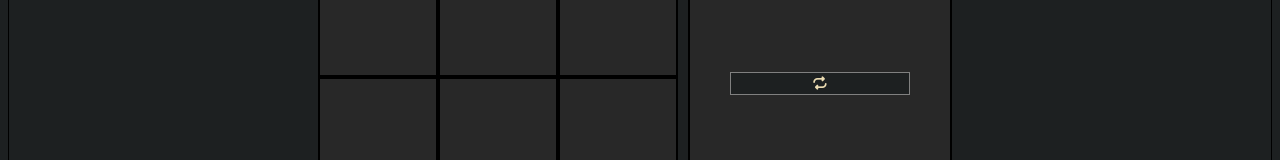
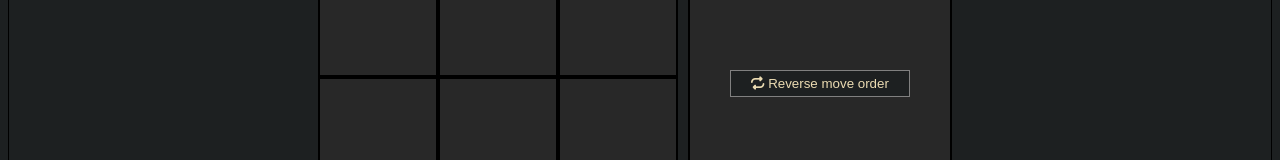
Before and after one commit to raknos13/react-tic-tac-toe, a React (Vite) app: page / in a window 1280 px wide. Shown: the part 408-568 px from the top of the page. Built offline with nearby package versions, Linux system fonts and the light colour scheme.

Commit message:
Modify reverse move order button

```diff
--- a/src/Game.jsx
+++ b/src/Game.jsx
@@ -1,5 +1,6 @@
 import { useState } from "react";
 import Board from "./Board";
+import './App.css';
 
 export default function Game() {
 	const [xIsNext, setXIsNext] = useState(true);
@@ -64,8 +65,9 @@ export default function Game() {
 				</div>
 				<div className='game-info'>
 					<ol>{reverseMoveOrder ? moves.toReversed() : moves}</ol>
-					<button onClick={() => setReverseMoveOrder(!reverseMoveOrder)}>
+					<button onClick={() => setReverseMoveOrder(!reverseMoveOrder)} className="btn-reverse-move">
 						<i className='fa-solid fa-repeat'></i>
+						<span> Reverse move order</span>
 					</button>
 				</div>
 			</div>
```
